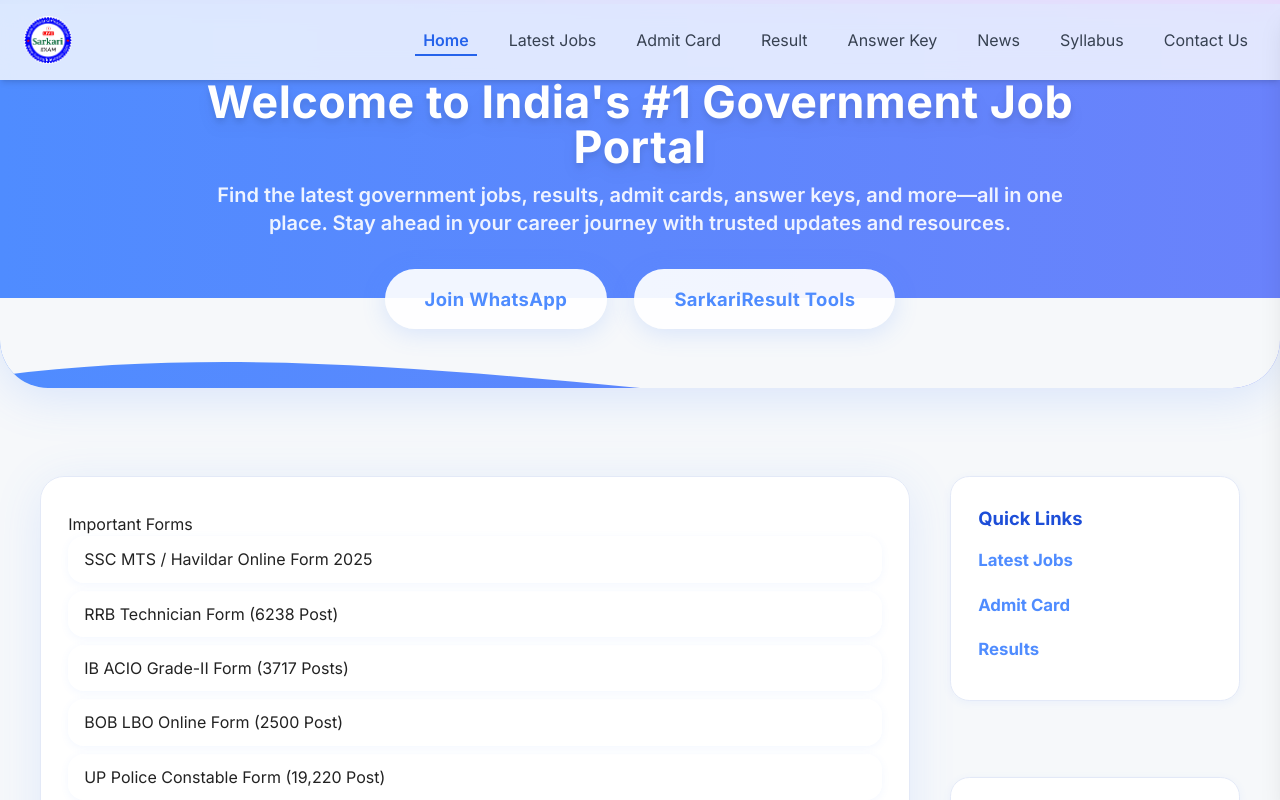
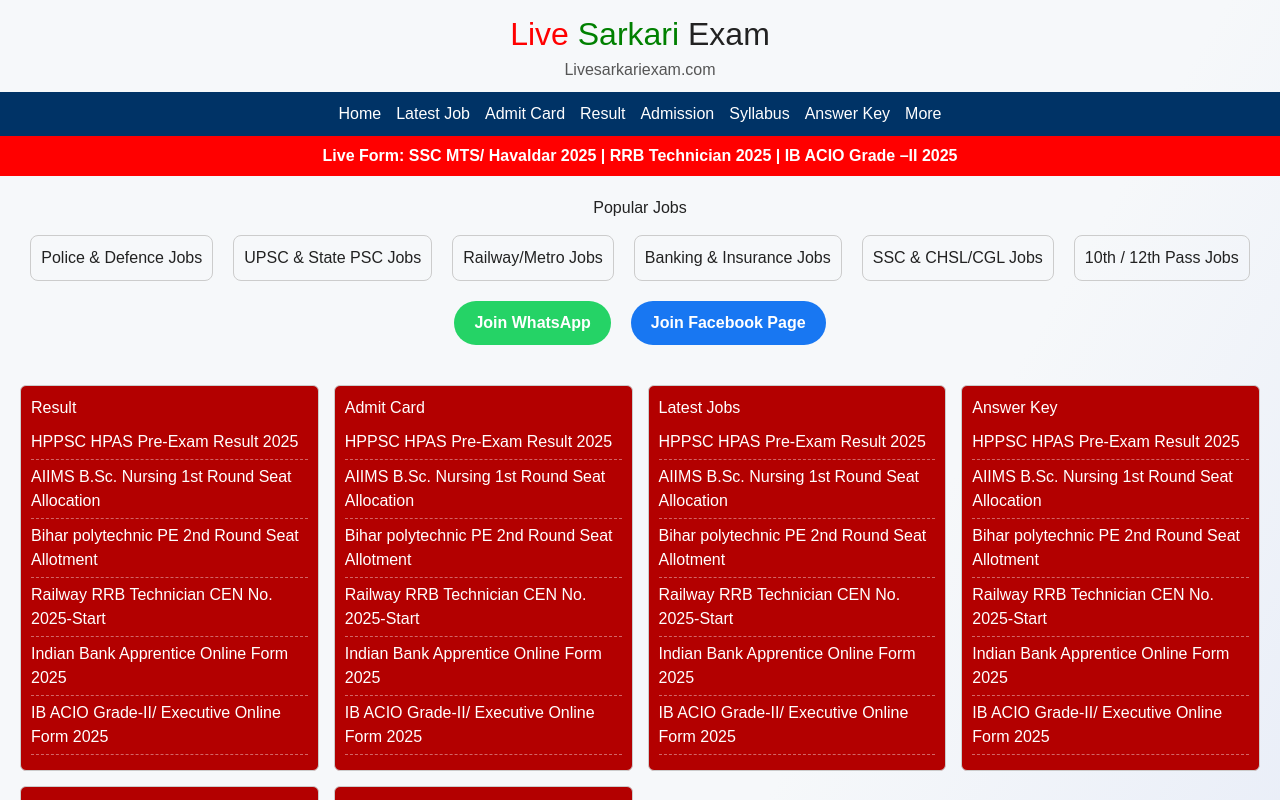
Before and after one commit to AtharvaPrajapati/New_Project, a React (Vite) app: page / in a window 1280 px wide. Shown: the top 800 px of the page. Built offline with nearby package versions, Linux system fonts and the light colour scheme.

Commit message:
updated code

```diff
--- a/src/App.jsx
+++ b/src/App.jsx
@@ -1,6 +1,6 @@
 import './App.css'
-import { Home } from './pages/Home'
 import { Route, Routes } from 'react-router-dom'
+import Home from './pages/Home'
 
 function App() {
 
--- a/src/pages/Home.jsx
+++ b/src/pages/Home.jsx
@@ -1,41 +1,208 @@
-import React from 'react';
-import Header from '../components/Header';
-import Navbar from '../components/Navbar';
-import HeroSection from '../components/HeroSection';
-import FeaturedForms from '../components/FeaturedForms';
-import ResultsList from '../components/ResultsList';
-import AdmitCardsList from '../components/AdmitCardsList';
-import LatestJobsList from '../components/LatestJobsList';
-import AnswerKeyList from '../components/AnswerKeyList';
-import DocumentsList from '../components/DocumentsList';
-import AdmissionsList from '../components/AdmissionsList';
-import InfoSections from '../components/InfoSections';
-import FAQ from '../components/FAQ';
-import Sidebar from '../components/Sidebar';
-import Footer from '../components/Footer';
+import React from "react";
+import Header from "../components/Header";
+import Navbar from "../components/Navbar";
+import HeroSection from "../components/HeroSection";
+import FeaturedForms from "../components/FeaturedForms";
+import ResultsList from "../components/ResultsList";
+import AdmitCardsList from "../components/AdmitCardsList";
+import LatestJobsList from "../components/LatestJobsList";
+import AnswerKeyList from "../components/AnswerKeyList";
+import DocumentsList from "../components/DocumentsList";
+import AdmissionsList from "../components/AdmissionsList";
+import InfoSections from "../components/InfoSections";
+import FAQ from "../components/FAQ";
+import Sidebar from "../components/Sidebar";
+import Footer from "../components/Footer";
 
 const Home = () => {
+  const menuItems = [
+    "Home",
+    "Latest Job",
+    "Admit Card",
+    "Result",
+    "Admission",
+    "Syllabus",
+    "Answer Key",
+    "More",
+  ];
+
+  const sections = [
+    "Result",
+    "Admit Card",
+    "Latest Jobs",
+    "Answer Key",
+    "Syllabus",
+    "Admission",
+  ];
+
+  const links = [
+    "HPPSC HPAS Pre-Exam Result 2025",
+    "AIIMS B.Sc. Nursing 1st Round Seat Allocation",
+    "Bihar polytechnic PE 2nd Round Seat Allotment",
+    "Railway RRB Technician CEN No. 2025-Start",
+    "Indian Bank Apprentice Online Form 2025",
+    "IB ACIO Grade-II/ Executive Online Form 2025",
+  ];
+
   return (
-    <div className="app-container">
-      <Navbar />
-      <HeroSection />
-      <div className="content-wrapper">
-        <main className="main-content">
-          <FeaturedForms />
-          <ResultsList />
-          <AdmitCardsList />
-          <LatestJobsList />
-          <AnswerKeyList />
-          <DocumentsList />
-          <AdmissionsList />
-          <InfoSections />
-          <FAQ />
-        </main>
-        <Sidebar />
+    <div className="app-container" style={{ fontFamily: "Arial, sans-serif" }}>
+      {/* Header */}
+      <header style={{ textAlign: "center", padding: "10px" }}>
+        <h1 style={{ fontSize: "2rem" }}>
+          <span style={{ color: "red" }}>Live</span>{" "}
+          <span style={{ color: "green" }}>Sarkari</span> Exam
+        </h1>
+        <p style={{ color: "#555" }}>Livesarkariexam.com</p>
+      </header>
+
+      {/* Navbar */}
+      <nav
+        style={{
+          display: "flex",
+          justifyContent: "center",
+          gap: "15px",
+          background: "#003366",
+          padding: "10px",
+          color: "#fff",
+          flexWrap: "wrap",
+        }}
+      >
+        {menuItems.map((item, index) => (
+          <span key={index} style={{ cursor: "pointer" }}>
+            {item}
+          </span>
+        ))}
+      </nav>
+
+      {/* Live Form Bar */}
+      <div
+        style={{
+          background: "red",
+          color: "#fff",
+          padding: "8px",
+          textAlign: "center",
+          fontWeight: "bold",
+        }}
+      >
+        Live Form: SSC MTS/ Havaldar 2025 | RRB Technician 2025 | IB ACIO Grade
+        –II 2025
       </div>
+
+      {/* Popular Jobs Section */}
+      <section style={{ padding: "20px", textAlign: "center" }}>
+        <h3>Popular Jobs</h3>
+        <div
+          style={{
+            display: "flex",
+            justifyContent: "center",
+            gap: "20px",
+            flexWrap: "wrap",
+            marginTop: "15px",
+          }}
+        >
+          {[
+            "Police & Defence Jobs",
+            "UPSC & State PSC Jobs",
+            "Railway/Metro Jobs",
+            "Banking & Insurance Jobs",
+            "SSC & CHSL/CGL Jobs",
+            "10th / 12th Pass Jobs",
+          ].map((job, index) => (
+            <div
+              key={index}
+              style={{
+                padding: "10px",
+                border: "1px solid #ccc",
+                borderRadius: "8px",
+                minWidth: "150px",
+              }}
+            >
+              {job}
+            </div>
+          ))}
+        </div>
+      </section>
+
+      {/* Social Buttons */}
+      <div
+        style={{
+          display: "flex",
+          justifyContent: "center",
+          gap: "20px",
+          marginBottom: "20px",
+        }}
+      >
+        <button
+          style={{
+            background: "#25D366",
+            color: "#fff",
+            padding: "10px 20px",
+            borderRadius: "25px",
+            border: "none",
+            fontWeight: "bold",
+            cursor: "pointer",
+          }}
+        >
+          Join WhatsApp
+        </button>
+        <button
+          style={{
+            background: "#1877F2",
+            color: "#fff",
+            padding: "10px 20px",
+            borderRadius: "25px",
+            border: "none",
+            fontWeight: "bold",
+            cursor: "pointer",
+          }}
+        >
+          Join Facebook Page
+        </button>
+      </div>
+
+      {/* Sections */}
+      <section
+        style={{
+          display: "grid",
+          gridTemplateColumns: "repeat(auto-fit, minmax(250px, 1fr))",
+          gap: "15px",
+          padding: "20px",
+        }}
+      >
+        {sections.map((section, idx) => (
+          <div
+            key={idx}
+            style={{
+              border: "1px solid #ccc",
+              borderRadius: "6px",
+              padding: "10px",
+              background: "#b30000",
+              color: "#fff",
+            }}
+          >
+            <h3 style={{ margin: "0 0 10px" }}>{section}</h3>
+            <ul style={{ listStyle: "none", padding: 0, color: "#fff" }}>
+              {links.map((link, i) => (
+                <li
+                  key={i}
+                  style={{
+                    marginBottom: "5px",
+                    borderBottom: "1px dashed rgba(255,255,255,0.4)",
+                    paddingBottom: "5px",
+                  }}
+                >
+                  {link}
+                </li>
+              ))}
+            </ul>
+          </div>
+        ))}
+      </section>
+
+      {/* Footer */}
       <Footer />
     </div>
   );
 };
 
-export { Home };
+export default Home;
```
